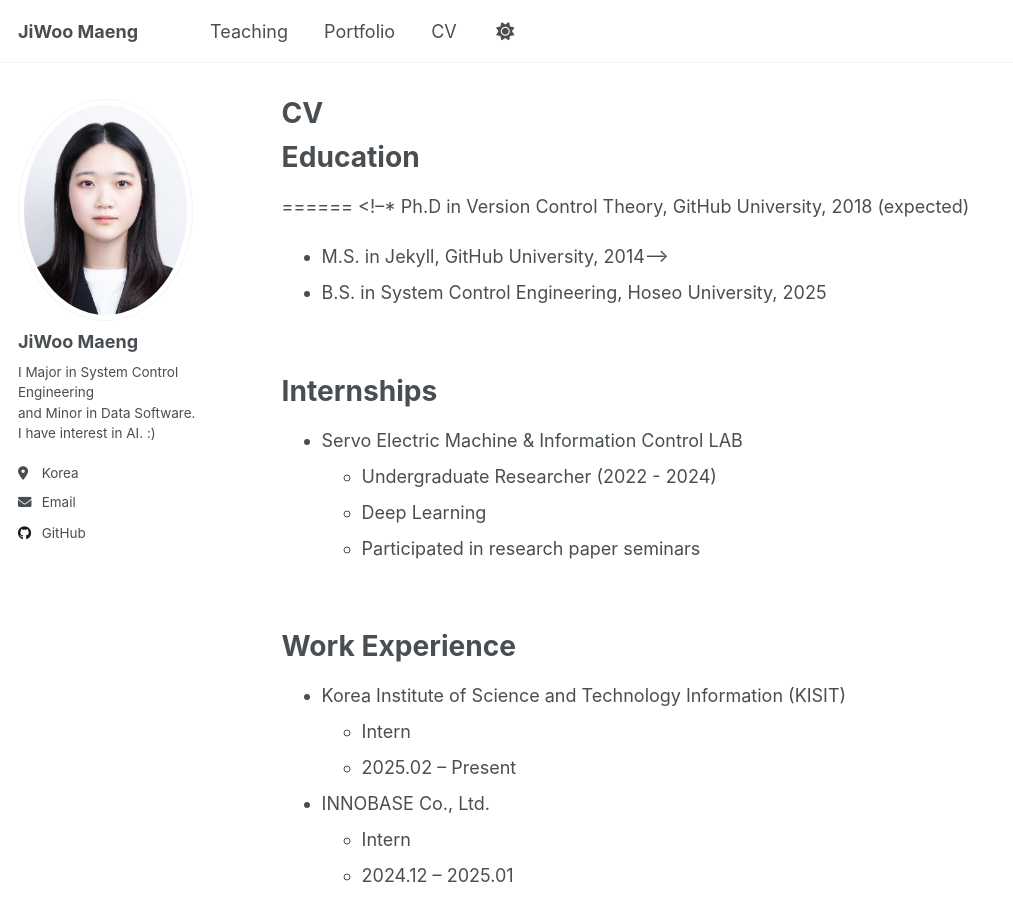
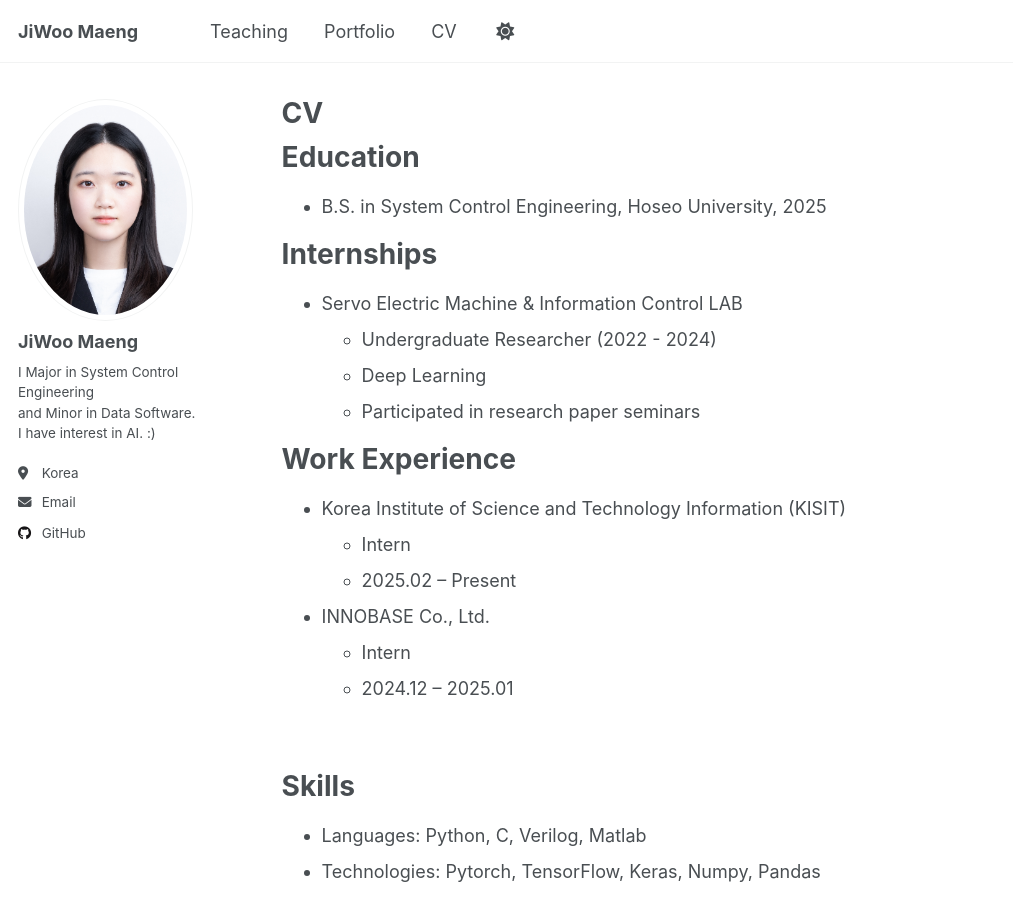
Before and after one commit to JiWoo-M02/JiWoo-M02.github.io, a Jekyll site: the page built from _pages/cv.md, in a window 1280 px wide and 900 px high. Shown: the whole window, without its empty margins (0-1013 px from the left). Built offline with Jekyll 4.4.1, drawn with Linux system fonts in a browser that asks for light colours; a script that is not in the unit is left out.

Commit message:
Update cv.md

```diff
--- a/_pages/cv.md
+++ b/_pages/cv.md
@@ -9,15 +9,11 @@ redirect_from:
 
 {% include base_path %}
 
-
-
-# Education
+Education
 ======
 <!--* Ph.D in Version Control Theory, GitHub University, 2018 (expected)
 * M.S. in Jekyll, GitHub University, 2014-->
 * B.S. in System Control Engineering, Hoseo University, 2025
-
-<br>
 
 Internships
 ======
@@ -25,8 +21,6 @@ Internships
   * Undergraduate Researcher (2022 - 2024)
   * Deep Learning
   * Participated in research paper seminars
-
-<br>
 
 Work Experience
 ======
```
